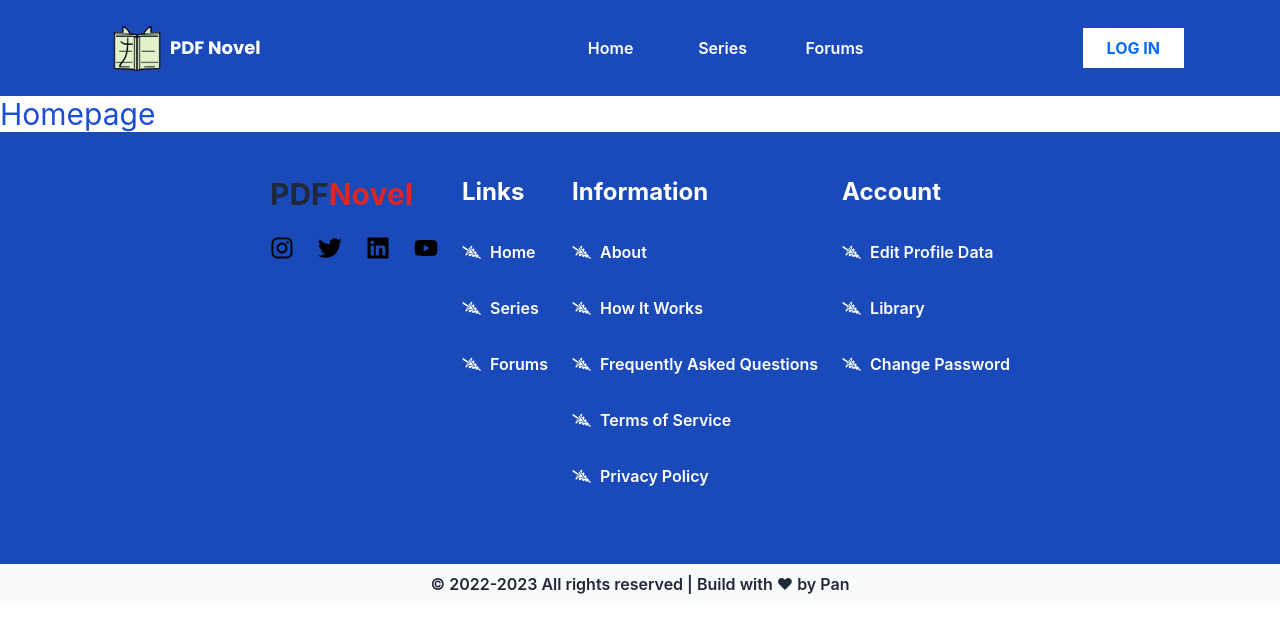
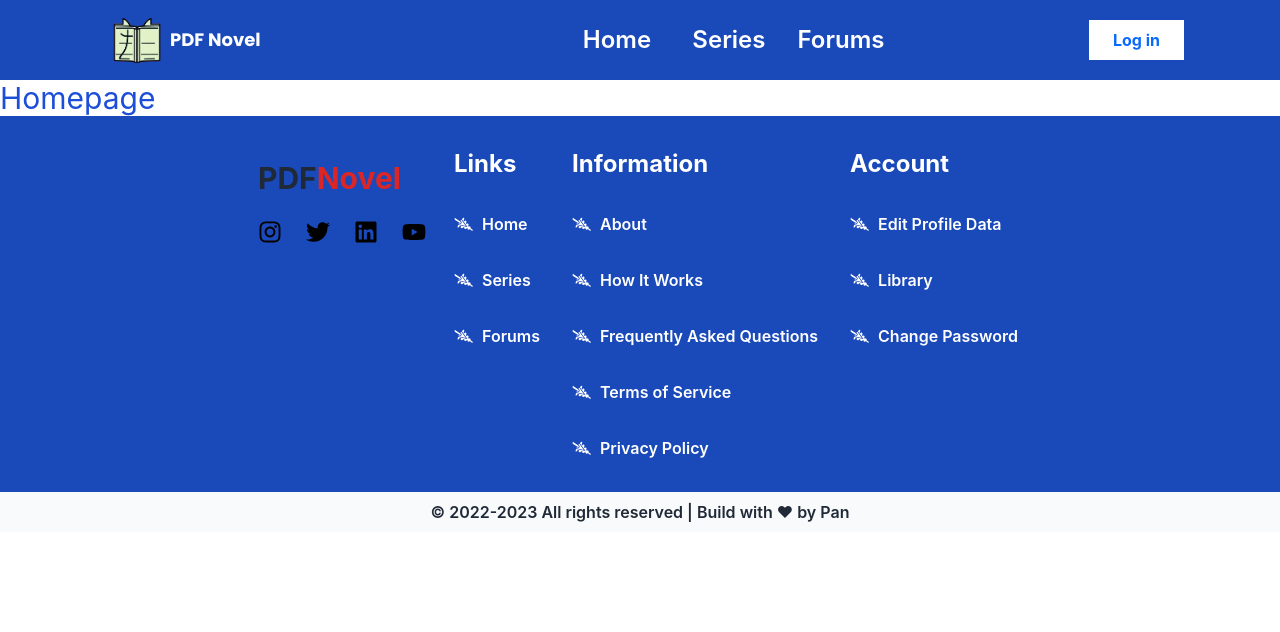
Before and after one commit to PandoraLH/pdfnovel, a Next.js app: page / in a window 1280 px wide. Shown: the top 632 px of the page. Built offline with nearby package versions, Linux system fonts and the light colour scheme.

Commit message:
#inital fix

```diff
--- a/components/Layout/Footer.js
+++ b/components/Layout/Footer.js
@@ -10,7 +10,7 @@ export default function Footer() {
   return (
     <>
       <div className="footer flex justify-center bg-[#1A4AB9]">
-        <div className="footer-container flex md:flex-row flex-col justify-around items-start my-8 w-[1152px">
+        <div className="footer-container flex md:flex-row flex-col justify-around items-start mt-8 w-[1152px">
           <div className="p-3">
             <ul>
               <p className="text-gray-800 font-bold text-3xl pb-6">
@@ -24,7 +24,7 @@ export default function Footer() {
               </div>
             </ul>
           </div>
-          <div className="p-3">
+          <div className="px-4">
             <ul>
               <MainLink text="Links" />
               <SubLink text="Home" />
@@ -32,7 +32,7 @@ export default function Footer() {
               <SubLink text="Forums" />
             </ul>
           </div>
-          <div className="p-3">
+          <div className="px-4">
             <ul>
               <MainLink text="Information" />
               <SubLink text="About" />
@@ -42,7 +42,7 @@ export default function Footer() {
               <SubLink text="Privacy Policy" />
             </ul>
           </div>
-          <div className="p-3">
+          <div className="px-4">
             <ul>
               <MainLink text="Account" />
               <SubLink text="Edit Profile Data" />
--- a/components/Layout/Navbar.js
+++ b/components/Layout/Navbar.js
@@ -27,7 +27,7 @@ export default function Navbar() {
 
   return (
     <header>
-      <nav className="navbar flex justify-center bg-[#1A4AB9] lg:h-24 h-32">
+      <nav className="navbar flex justify-center bg-[#1A4AB9] h-20">
         <div
           className={`navbar-container flex w-[1152px] ${
             targetReached ? "flex-col" : "p-8 justify-between"
@@ -45,7 +45,7 @@ export default function Navbar() {
           <div className="flex items-center text-white font-inter Lg:gap-5 lg:text-base justify-center text-2xl">
             <div className="flex text-center font-semibold lg:mr-48 mr-4">
               <Link
-                className="flex justify-center items-center h-20 w-28 lg:h-24 lg:w-28
+                className="flex justify-center items-center h-20 w-28 text-2xl lg:h-24 lg:w-28
                  hover:text-blue-300 bg-white bg-opacity-0 hover:bg-opacity-95 transition duration-500 ease-in-out"
                 href="/Home"
               >
@@ -53,7 +53,7 @@ export default function Navbar() {
               </Link>
 
               <Link
-                className="flex justify-center items-center h-20 w-28 lg:h-24 lg:w-28
+                className="flex justify-center items-center h-20 w-28 text-2xl lg:h-24 lg:w-28
                  hover:text-blue-300 bg-white bg-opacity-0 hover:bg-opacity-95 transition duration-500 ease-in-out"
                 href="/Series"
               >
@@ -61,7 +61,7 @@ export default function Navbar() {
               </Link>
 
               <Link
-                className="flex justify-center items-center h-20 w-28 lg:h-24 lg:w-28
+                className="flex justify-center items-center h-20 w-28 text-2xl lg:h-24 lg:w-28
                 hover:text-blue-300 bg-white bg-opacity-0 hover:bg-opacity-95 transition duration-500 ease-in-out"
                 href="/Home"
               >
@@ -72,7 +72,7 @@ export default function Navbar() {
               className="flex bg-white text-[#0869FB] font-bold py-2 px-6 hover:bg-gray-50 active:drop-shadow-xl active:shadow-slate-200"
               href="Home"
             >
-              LOG IN
+              Log in
             </Link>
           </div>
         </div>
```
